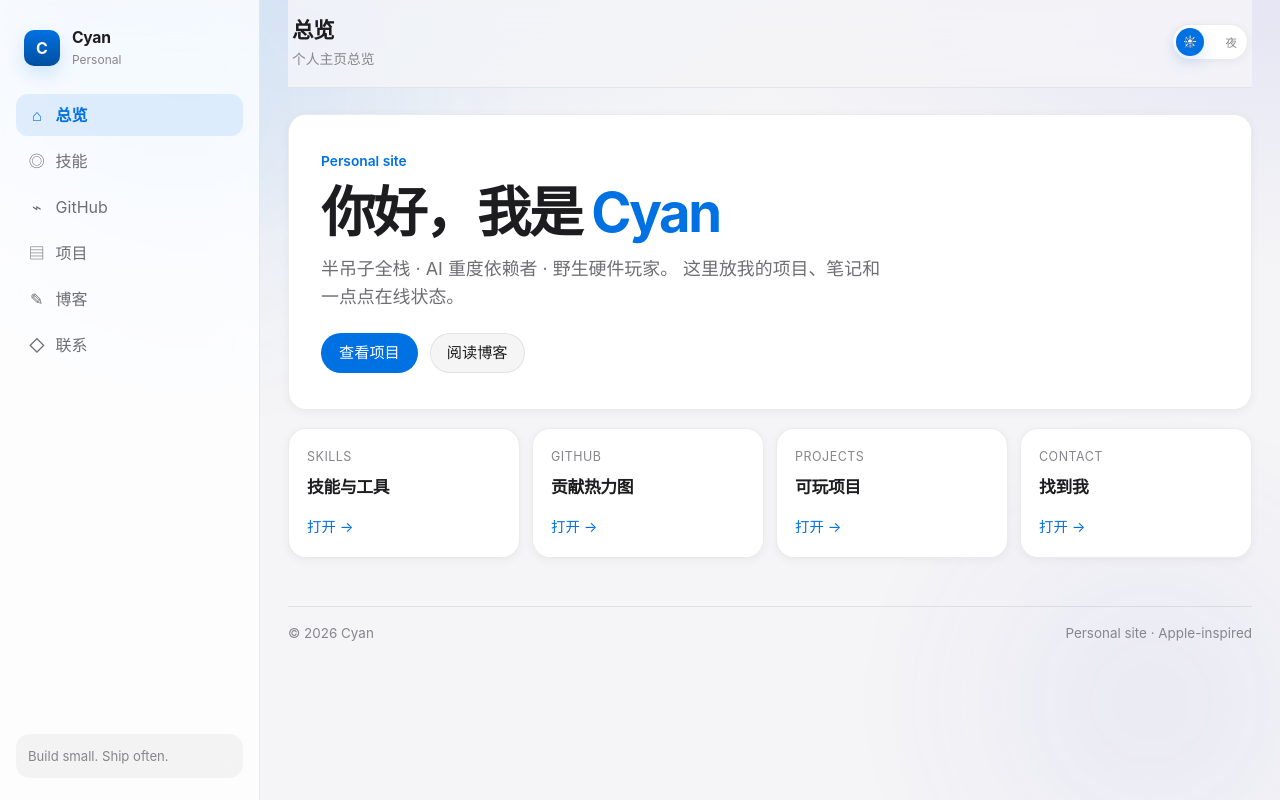
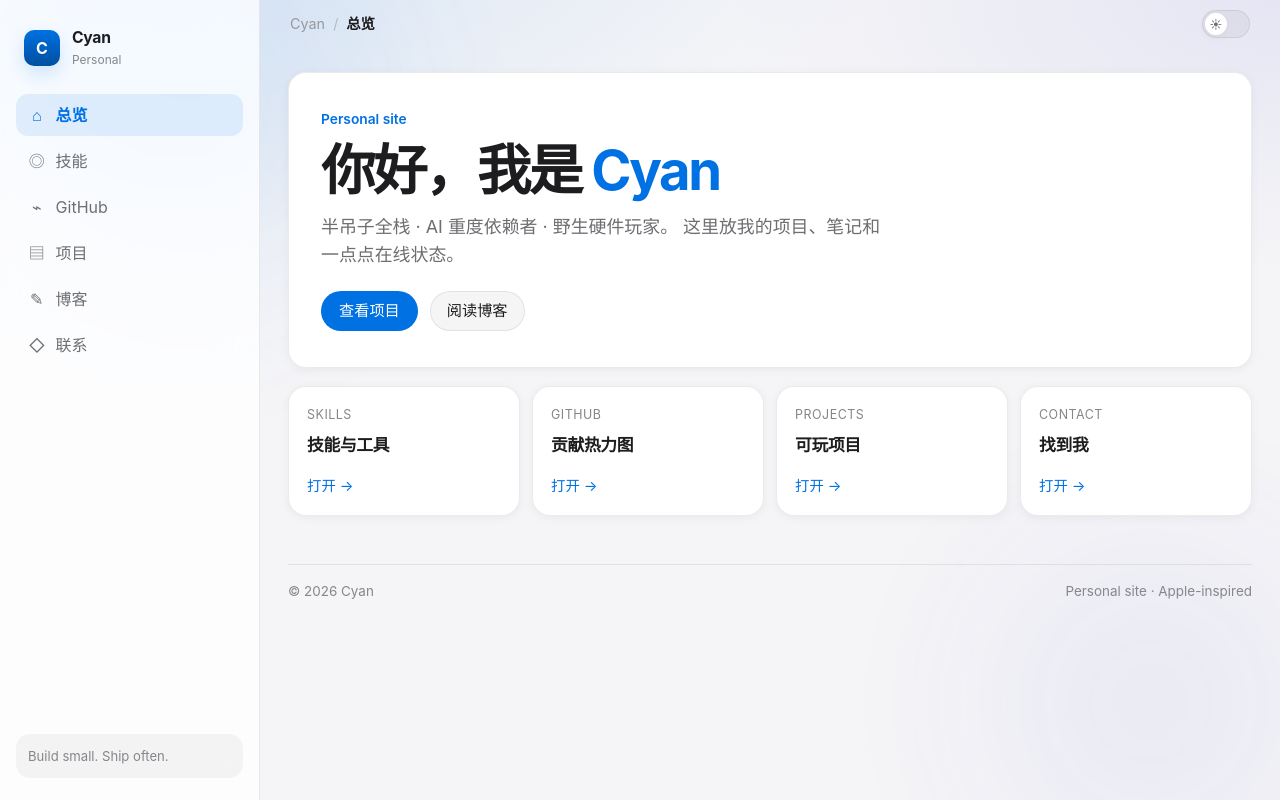
Before and after one commit to BakkaBlue/BakkaBlue.github.io, a Vue app: page / in a window 1280 px wide. Built offline with nearby package versions, Linux system fonts and the light colour scheme.

Commit message:
style: soften topbar into a light breadcrumb bar
Remove the heavy title block and always-on frosted bar; keep a quiet
Cyan / page crumb and compact day-night switch that only gains a subtle
backdrop after scrolling.

```diff
--- a/src/App.vue
+++ b/src/App.vue
@@ -4,10 +4,9 @@
     <AppSidebar />
 
     <div class="main-frame">
-      <AppTopbar />
-      <ScrollProgress />
-
       <div class="content">
+        <AppTopbar />
+        <ScrollProgress />
         <main :key="name" class="page-shell">
           <HeroSection v-if="isHome" />
           <SkillCards v-else-if="isSkills" />
--- a/src/assets/styles/variables.css
+++ b/src/assets/styles/variables.css
@@ -23,7 +23,7 @@ html[data-theme='light'] {
   --shadow: 0 8px 28px rgba(0, 0, 0, 0.08);
   --shadow-soft: 0 2px 10px rgba(0, 0, 0, 0.05);
   --sidebar-w: 260px;
-  --topbar-h: 60px;
+  --topbar-h: 48px;
   --radius-xl: 24px;
   --radius-lg: 18px;
   --radius-md: 14px;
--- a/src/components/AppTopbar.vue
+++ b/src/components/AppTopbar.vue
@@ -1,8 +1,9 @@
 <template>
-  <header class="topbar">
+  <header class="topbar" :class="{ scrolled: isScrolled }">
     <div class="left">
-      <h1>{{ pageTitle }}</h1>
-      <p>{{ subtitle }}</p>
+      <span class="crumb">Cyan</span>
+      <span class="sep" aria-hidden="true">/</span>
+      <span class="current">{{ pageTitle }}</span>
     </div>
 
     <button
@@ -16,31 +17,31 @@
     >
       <span class="track" :class="{ dark: isDark }">
         <span class="knob">{{ isDark ? '☾' : '☀' }}</span>
-        <span class="txt day">日</span>
-        <span class="txt night">夜</span>
       </span>
     </button>
   </header>
 </template>
 
 <script setup lang="ts">
-import { computed } from 'vue'
+import { onMounted, onUnmounted, ref } from 'vue'
 import { useAppRoute } from '@/composables/useAppRoute'
 import { useTheme } from '@/composables/useTheme'
 
-const { pageTitle, isHome, isSkills, isGithub, isProjects, isBlog, isBlogPost, isContact } =
-  useAppRoute()
+const { pageTitle } = useAppRoute()
 const { isDark, toggleTheme } = useTheme()
+const isScrolled = ref(false)
 
-const subtitle = computed(() => {
-  if (isHome.value) return '个人主页总览'
-  if (isSkills.value) return '能力与工具'
-  if (isGithub.value) return '贡献节奏'
-  if (isProjects.value) return '可打开的作品'
-  if (isBlogPost.value) return '阅读'
-  if (isBlog.value) return '笔记与想法'
-  if (isContact.value) return '找到我'
-  return ''
+function onScroll() {
+  isScrolled.value = window.scrollY > 8
+}
+
+onMounted(() => {
+  window.addEventListener('scroll', onScroll, { passive: true })
+  onScroll()
+})
+
+onUnmounted(() => {
+  window.removeEventListener('scroll', onScroll)
 })
 </script>
 
@@ -52,26 +53,49 @@ const subtitle = computed(() => {
   display: flex;
   align-items: center;
   justify-content: space-between;
-  gap: 16px;
-  min-height: var(--topbar-h);
-  padding: 14px 4px 16px;
-  margin-bottom: 8px;
-  background: color-mix(in srgb, var(--bg-base) 82%, transparent);
-  backdrop-filter: saturate(180%) blur(16px);
-  -webkit-backdrop-filter: saturate(180%) blur(16px);
-  border-bottom: 1px solid color-mix(in srgb, var(--border) 80%, transparent);
+  gap: 12px;
+  min-height: 48px;
+  padding: 10px 2px;
+  margin-bottom: 4px;
+  background: transparent;
+  border-bottom: 1px solid transparent;
+  transition:
+    background 0.3s var(--ease-out),
+    border-color 0.3s var(--ease-out),
+    backdrop-filter 0.3s var(--ease-out);
 }
 
-.left h1 {
-  font-size: 1.35rem;
-  letter-spacing: -0.03em;
-  font-weight: 650;
+.topbar.scrolled {
+  background: color-mix(in srgb, var(--bg-base) 86%, transparent);
+  backdrop-filter: saturate(160%) blur(14px);
+  -webkit-backdrop-filter: saturate(160%) blur(14px);
+  border-bottom-color: color-mix(in srgb, var(--border) 70%, transparent);
 }
 
-.left p {
-  margin-top: 2px;
+.left {
+  display: flex;
+  align-items: center;
+  gap: 8px;
+  min-width: 0;
   color: var(--text-muted);
-  font-size: 0.86rem;
+  font-size: 0.9rem;
+}
+
+.crumb {
+  opacity: 0.8;
+}
+
+.sep {
+  opacity: 0.45;
+}
+
+.current {
+  color: var(--text-primary);
+  font-weight: 600;
+  letter-spacing: -0.01em;
+  overflow: hidden;
+  text-overflow: ellipsis;
+  white-space: nowrap;
 }
 
 .theme-switch {
@@ -79,48 +103,52 @@ const subtitle = computed(() => {
   background: transparent;
   padding: 0;
   cursor: pointer;
+  flex-shrink: 0;
 }
 
 .track {
   position: relative;
-  width: 76px;
-  height: 36px;
+  width: 48px;
+  height: 28px;
   border-radius: 999px;
   border: 1px solid var(--border);
-  background: var(--bg-card);
-  box-shadow: var(--shadow-soft);
-  display: grid;
-  grid-template-columns: 1fr 1fr;
-  align-items: center;
-  padding: 0 10px;
+  background: var(--bg-soft);
+  display: block;
+  transition: background 0.25s var(--ease-out), border-color 0.25s var(--ease-out);
 }
-
-.txt {
-  font-size: 0.72rem;
-  color: var(--text-muted);
-  z-index: 1;
-}
-
-.txt.day { text-align: left; }
-.txt.night { text-align: right; }
 
 .knob {
   position: absolute;
-  top: 3px;
-  left: 3px;
-  width: 28px;
-  height: 28px;
+  top: 2px;
+  left: 2px;
+  width: 22px;
+  height: 22px;
   border-radius: 50%;
   display: grid;
   place-items: center;
-  background: var(--accent);
-  color: #fff;
-  box-shadow: 0 6px 16px var(--accent-glow);
-  transition: transform 0.4s var(--ease-spring);
+  font-size: 0.75rem;
+  background: var(--bg-card);
+  color: var(--text-secondary);
+  box-shadow: var(--shadow-soft);
+  transition:
+    transform 0.35s var(--ease-spring),
+    background 0.25s var(--ease-out),
+    color 0.25s var(--ease-out);
+}
+
+.track.dark {
+  background: color-mix(in srgb, var(--accent) 18%, var(--bg-soft));
+  border-color: color-mix(in srgb, var(--accent) 30%, var(--border));
 }
 
 .track.dark .knob {
-  transform: translateX(40px);
+  transform: translateX(20px);
+  background: var(--accent);
+  color: #fff;
+}
+
+.theme-switch:hover .track {
+  border-color: var(--border-strong);
 }
 
 .theme-switch:active .knob {
@@ -128,12 +156,12 @@ const subtitle = computed(() => {
 }
 
 .theme-switch:active .track.dark .knob {
-  transform: translateX(40px) scale(0.96);
+  transform: translateX(20px) scale(0.96);
 }
 
 @media (max-width: 960px) {
   .topbar {
-    padding-left: 52px;
+    padding-left: 48px;
   }
 }
 </style>
--- a/src/components/ScrollProgress.vue
+++ b/src/components/ScrollProgress.vue
@@ -41,14 +41,13 @@ onUnmounted(() => {
 <style scoped>
 .scroll-progress {
   position: sticky;
-  top: var(--topbar-h);
-  left: 0;
-  right: 0;
-  height: 2px;
-  z-index: 25;
+  top: 48px;
+  height: 1px;
+  z-index: 24;
   pointer-events: none;
-  margin: 0 0 8px;
+  margin: 0 0 10px;
   background: transparent;
+  opacity: 0.7;
 }
 
 .scroll-progress__bar {
```
